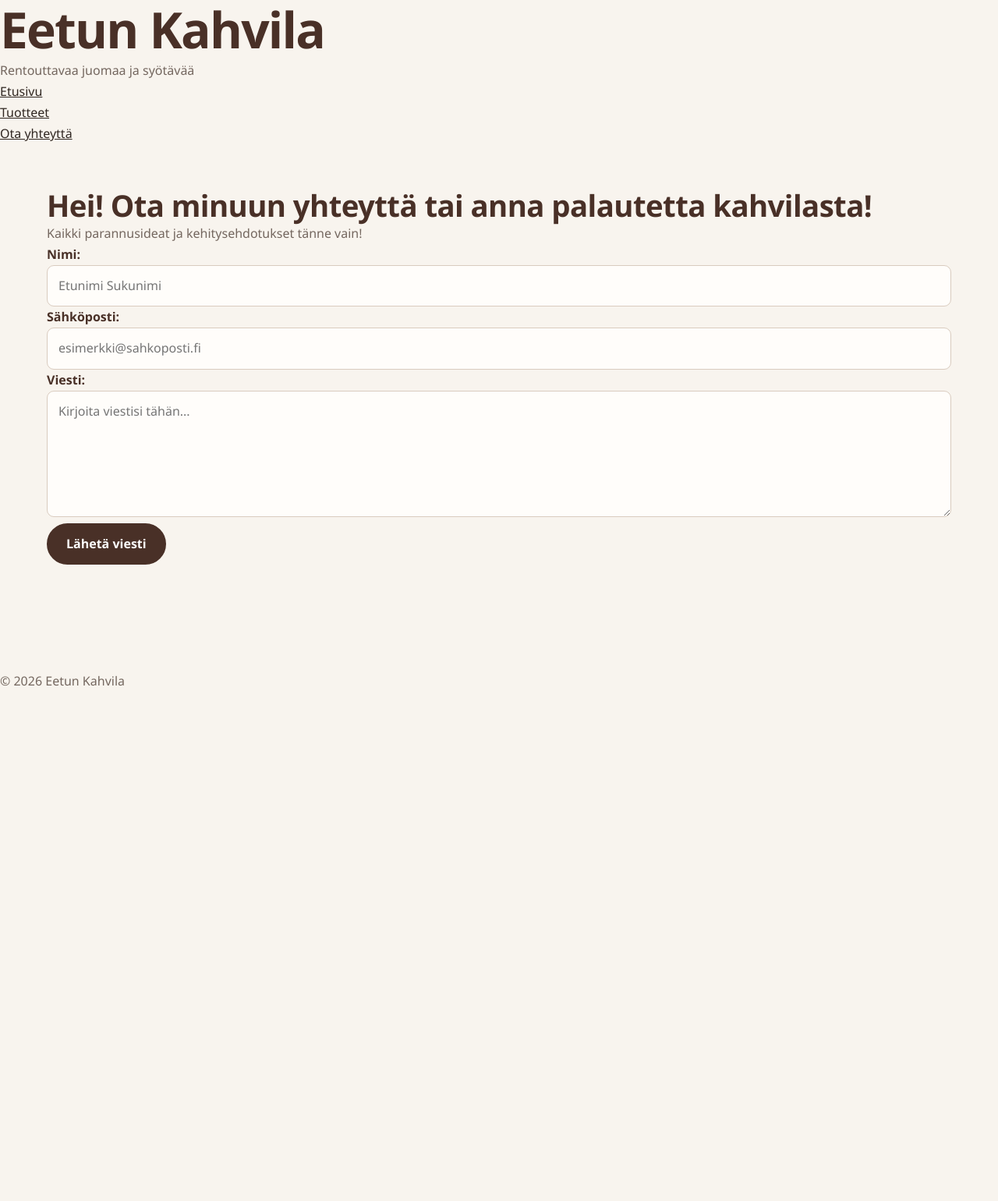
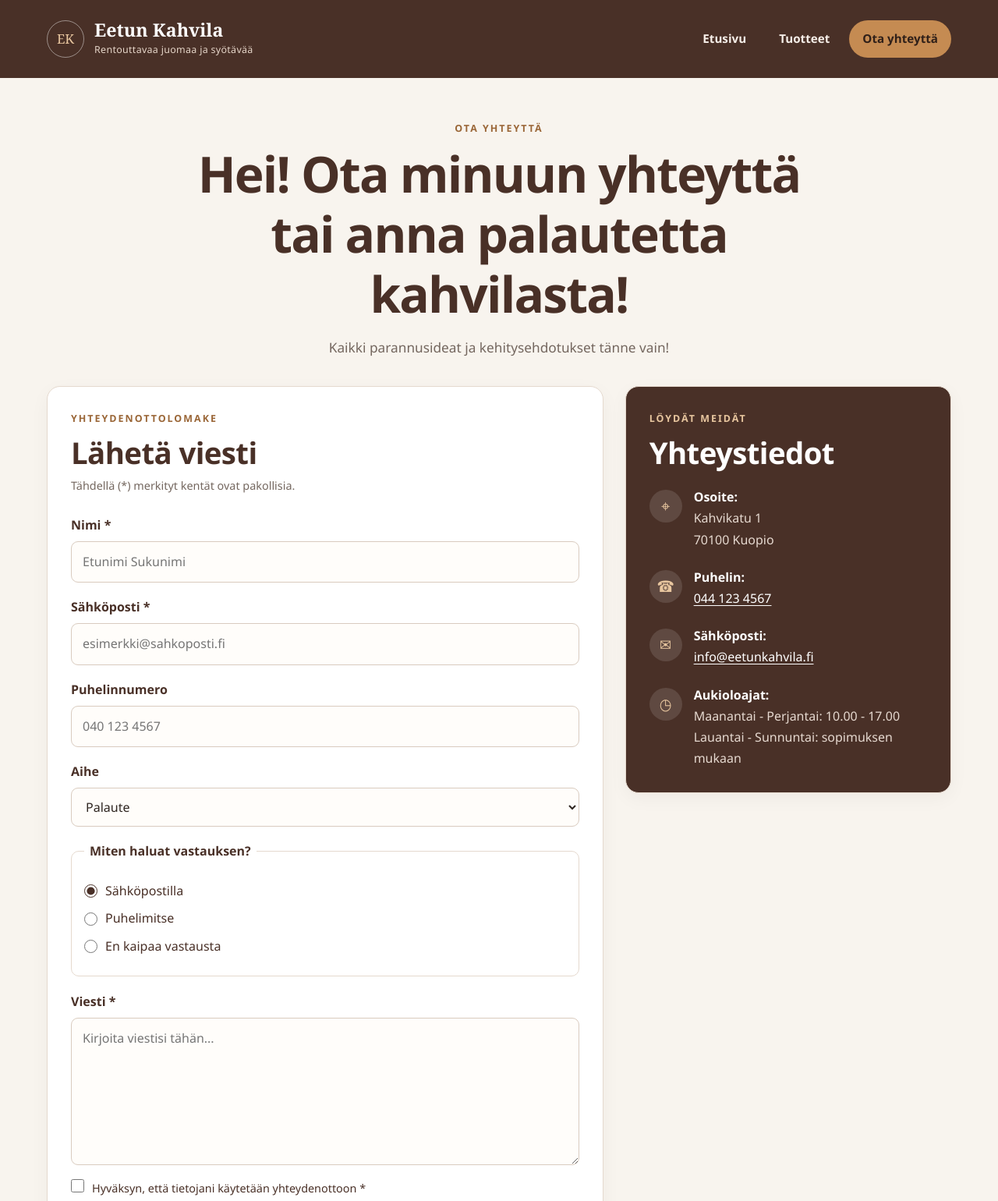
Before and after one commit to eetutarvainen/Eetun-kahvila, a plain HTML site: page yhteystiedot.html in a window 1280 px wide. Shown: the top 1540 px of the page at 78% size. Before the commit the page ends 887 px from the top, so only its background shows below. Drawn offline with Linux system fonts and the light colour scheme.

Commit message:
Nyt toimii kai

```diff
--- a/yhteystiedot.html
+++ b/yhteystiedot.html
@@ -1,53 +1,205 @@
+
 <!DOCTYPE html>
 <html lang="fi">
 <head>
   <meta charset="UTF-8">
   <meta name="viewport" content="width=device-width, initial-scale=1.0">
+  <meta name="description" content="Ota yhteyttä Eetun Kahvilaan tai anna palautetta ja kehitysehdotuksia.">
   <title>Eetun Kahvila - Ota yhteyttä</title>
   <link rel="stylesheet" href="css/tyylit.css">
+  <script src="js/lomake.js" defer></script>
 </head>
+
 <body>
+  <a class="skip-link" href="#main-content">Siirry pääsisältöön</a>
 
-  <header>
-    <h1>Eetun Kahvila</h1>
-    <p>Rentouttavaa juomaa ja syötävää</p>
-    <nav>
+  <header class="site-header">
+    <div class="header-inner">
+      <a class="brand" href="index.html">
+        <span class="brand-mark">EK</span>
+        <span>
+          <strong>Eetun Kahvila</strong>
+          <small>Rentouttavaa juomaa ja syötävää</small>
+        </span>
+      </a>
+
+      <nav class="site-nav" aria-label="Päävalikko">
         <ul>
           <li><a href="index.html">Etusivu</a></li>
           <li><a href="tuotteet.html">Tuotteet</a></li>
           <li><a href="yhteystiedot.html" class="active" aria-current="page">Ota yhteyttä</a></li>
         </ul>
       </nav>
+    </div>
   </header>
 
-  <main>
-    <section>
-      <h2>Hei! Ota minuun yhteyttä tai anna palautetta kahvilasta!</h2>
+  <main id="main-content">
+
+    <section class="page-intro contact-intro">
+      <p class="eyebrow">Ota yhteyttä</p>
+      <h1>Hei! Ota minuun yhteyttä tai anna palautetta kahvilasta!</h1>
       <p>Kaikki parannusideat ja kehitysehdotukset tänne vain!</p>
+    </section>
 
-      <form class="yhteys-lomake">
-        <div class="lomake-ryhma">
-          <label for="nimi">Nimi:</label>
-          <input type="text" id="nimi" name="nimi" placeholder="Etunimi Sukunimi" required>
+    <div class="contact-layout">
+
+      <section class="contact-form-section">
+        <p class="eyebrow">Yhteydenottolomake</p>
+        <h2>Lähetä viesti</h2>
+        <p class="form-help">Tähdellä (*) merkityt kentät ovat pakollisia.</p>
+
+        <form id="yhteysLomake">
+
+          <div class="form-group">
+            <label for="nimi">Nimi *</label>
+            <input type="text" id="nimi" name="nimi"
+                   placeholder="Etunimi Sukunimi"
+                   autocomplete="name" required>
           </div>
 
-        <div class="lomake-ryhma">
-          <label for="sposti">Sähköposti:</label>
-          <input type="email" id="sposti" name="sposti" placeholder="esimerkki@sahkoposti.fi" required>
+          <div class="form-group">
+            <label for="sposti">Sähköposti *</label>
+            <input type="email" id="sposti" name="sposti"
+                   placeholder="esimerkki@sahkoposti.fi"
+                   autocomplete="email" required>
           </div>
 
-        <div class="lomake-ryhma">
-          <label for="viesti">Viesti:</label>
-          <textarea id="viesti" name="viesti" rows="5" placeholder="Kirjoita viestisi tähän..." required></textarea>
+          <div class="form-group">
+            <label for="puhelin">Puhelinnumero</label>
+            <input type="tel" id="puhelin" name="puhelin"
+                   placeholder="040 123 4567"
+                   autocomplete="tel">
           </div>
 
-        <button type="submit" class="laheta-nappi">Lähetä viesti</button>
+          <div class="form-group">
+            <label for="aihe">Aihe</label>
+            <select id="aihe" name="aihe">
+              <option value="palaute">Palaute</option>
+              <option value="kehitysidea">Kehitysidea</option>
+              <option value="tilaus">Tilaus tai varaus</option>
+              <option value="muu">Muu asia</option>
+            </select>
+          </div>
+
+          <fieldset>
+            <legend>Miten haluat vastauksen?</legend>
+
+            <div class="choice">
+              <input type="radio" id="vastaus-sposti"
+                     name="vastaus" value="sahkoposti" checked>
+              <label for="vastaus-sposti">Sähköpostilla</label>
+            </div>
+
+            <div class="choice">
+              <input type="radio" id="vastaus-puhelin"
+                     name="vastaus" value="puhelin">
+              <label for="vastaus-puhelin">Puhelimitse</label>
+            </div>
+
+            <div class="choice">
+              <input type="radio" id="vastaus-ei"
+                     name="vastaus" value="ei">
+              <label for="vastaus-ei">En kaipaa vastausta</label>
+            </div>
+          </fieldset>
+
+          <div class="form-group">
+            <label for="viesti">Viesti *</label>
+            <textarea id="viesti" name="viesti" rows="6"
+                      placeholder="Kirjoita viestisi tähän..."
+                      required></textarea>
+          </div>
+
+          <div class="choice consent">
+            <input type="checkbox" id="suostumus"
+                   name="suostumus" required>
+            <label for="suostumus">
+              Hyväksyn, että tietojani käytetään yhteydenottoon *
+            </label>
+          </div>
+
+          <div class="form-buttons">
+            <button type="submit" class="btn">Lähetä viesti!</button>
+            <button type="reset" class="btn btn-light">Tyhjennä lomake</button>
+          </div>
+
+          <p id="lomakeTila" class="form-status"
+             role="status" aria-live="polite" hidden></p>
+
         </form>
       </section>
+
+      <aside class="contact-details">
+        <p class="eyebrow">Löydät meidät</p>
+        <h2>Yhteystiedot</h2>
+
+        <div class="detail-item">
+          <span>⌖</span>
+          <div>
+            <h3>Osoite:</h3>
+            <p>Kahvikatu 1<br>70100 Kuopio</p>
+          </div>
+        </div>
+
+        <div class="detail-item">
+          <span>☎</span>
+          <div>
+            <h3>Puhelin:</h3>
+            <p><a href="tel:+358441234567">044 123 4567</a></p>
+          </div>
+        </div>
+
+        <div class="detail-item">
+          <span>✉</span>
+          <div>
+            <h3>Sähköposti:</h3>
+            <p><a href="mailto:info@eetunkahvila.fi">info@eetunkahvila.fi</a></p>
+          </div>
+        </div>
+
+        <div class="detail-item">
+          <span>◷</span>
+          <div>
+            <h3>Aukioloajat:</h3>
+            <p>
+              Maanantai - Perjantai: 10.00 - 17.00<br>
+              Lauantai - Sunnuntai: sopimuksen mukaan
+            </p>
+          </div>
+        </div>
+      </aside>
+
+    </div>
   </main>
 
-  <footer>
-    <p>&copy; 2026 Eetun Kahvila</p>
+  <footer class="site-footer">
+    <div class="footer-inner">
+
+      <div class="footer-about">
+        <a class="footer-brand" href="index.html">Eetun Kahvila</a>
+        <p>Rentouttavaa juomaa ja syötävää</p>
+      </div>
+
+      <div class="footer-column">
+        <h2>Yhteystiedot</h2>
+        <p>Kahvikatu 1<br>70100 Kuopio</p>
+        <p>
+          <a href="tel:+358441234567">044 123 4567</a><br>
+          <a href="mailto:info@eetunkahvila.fi">info@eetunkahvila.fi</a>
+        </p>
+      </div>
+
+      <div class="footer-column">
+        <h2>Aukioloajat</h2>
+        <p>Aukioloajat: ma-pe 10.00-17.00, la-su sopimuksen mukaan</p>
+        <a class="footer-link" href="tuotteet.html">Tuotteet</a>
+      </div>
+
+    </div>
+
+    <div class="footer-bottom">
+      <p>&copy; 2026 Eetun Kahvila. Kaikki oikeudet pidätetään.</p>
+    </div>
   </footer>
 
 </body>
```
Lines whose indentation alone changed are shown as unchanged.
